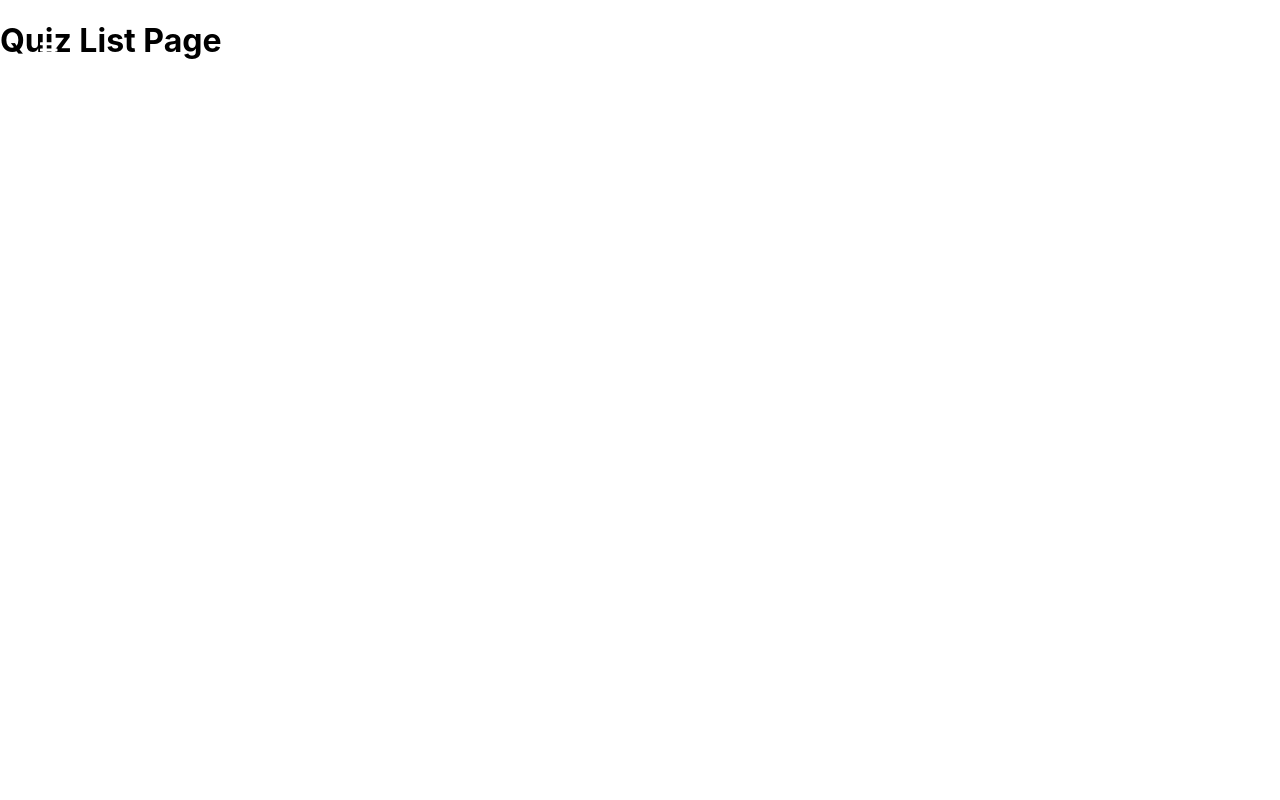
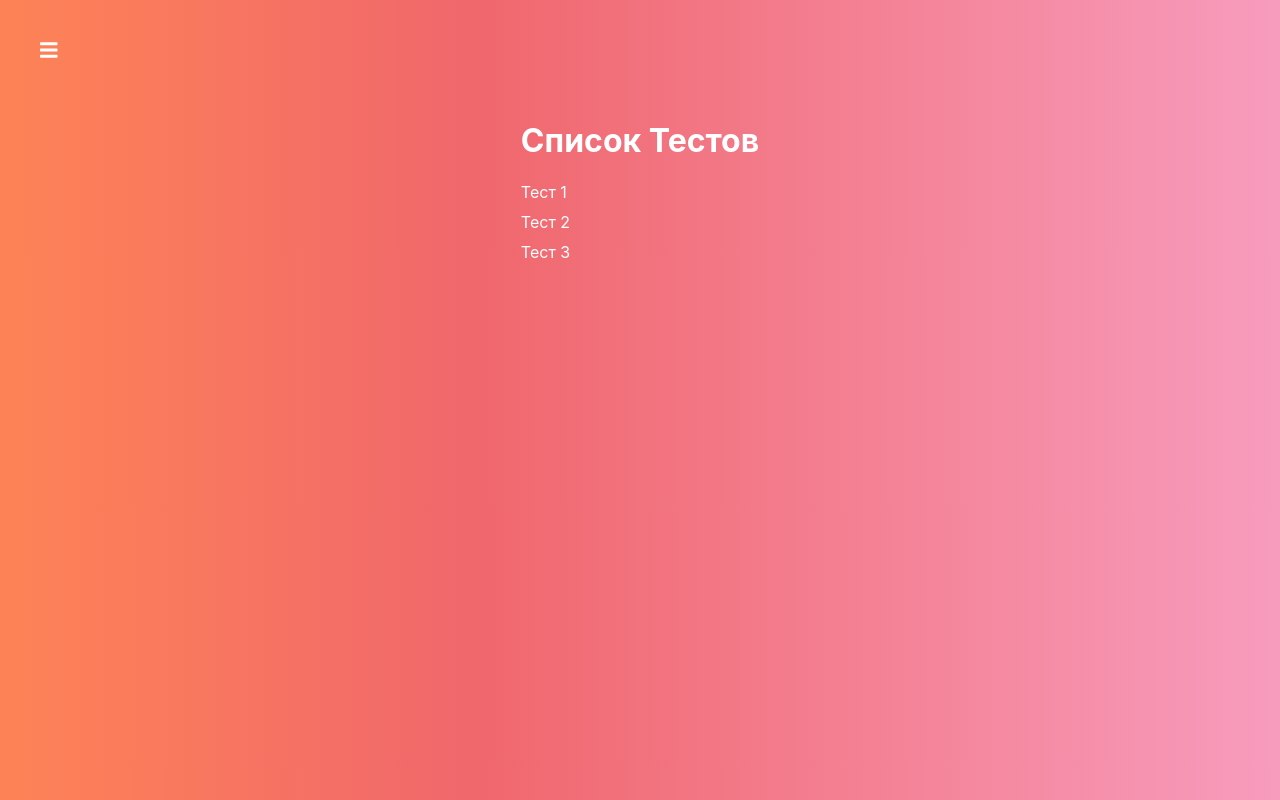
Before and after one commit to el1k08/quizee, a React (Create React App) app: page / in a window 1280 px wide. Built offline with nearby package versions, Linux system fonts and the light colour scheme.

Commit message:
quiz list page

```diff
--- a/src/components/FinishedQuiz/FinishedQuiz.jsx
+++ b/src/components/FinishedQuiz/FinishedQuiz.jsx
@@ -2,6 +2,7 @@
 import classes from './FinishedQuiz.module.scss'
 import { FontAwesomeIcon } from '@fortawesome/react-fontawesome'
 import Button from '../UI/Button/Button'
+import { Link } from 'react-router-dom'
 
 const FinishedQuiz = (props) => {
 
@@ -32,7 +33,9 @@
 
       <div>
         <Button onClick={props.onRetry} type="primary">Повторить</Button>
-        <Button type="success">Перейти в список тестов</Button>
+        <Link to="/">
+          <Button type="success">Перейти в список тестов</Button>
+        </Link>
       </div>
     </div>
    );
--- a/src/containers/Quiz/Quiz.jsx
+++ b/src/containers/Quiz/Quiz.jsx
@@ -100,6 +100,10 @@
     })
   }
 
+  componentDidMount() {
+    console.log('Quiz ID = ', this.props.match.params.id)
+  }
+
   render() {
     return (
       <div className={classes.Quiz}>
--- a/src/containers/QuizList/QuizList.jsx
+++ b/src/containers/QuizList/QuizList.jsx
@@ -1,10 +1,33 @@
 import React from 'react';
+import { NavLink } from 'react-router-dom'
+import classes from './QuizList.module.scss'
 
 class QuizList extends React.Component {
   state = {  }
+
+  renderQuizes() {
+    return [1, 2, 3].map((quiz, index) => {
+      return (
+        <li key={index}>
+          <NavLink to={'/quiz/' + quiz}>
+            Тест {quiz}
+          </NavLink>
+        </li>
+      )
+    })
+  }
+
   render() {
     return (
-      <h1>Quiz List Page</h1>
+      <div className={classes.QuizList}>
+        <div>
+          <h1>Список Тестов</h1>
+
+          <ul>
+            { this.renderQuizes()  }
+          </ul>
+        </div>
+      </div>
      );
   }
 }
--- a/src/containers/QuizList/QuizList.module.scss
+++ b/src/containers/QuizList/QuizList.module.scss
@@ -1,3 +1,31 @@
 .QuizList {
+  display: flex;
+  justify-content: center;
+  padding-top: 100px;
+  flex-grow: 1;
+  width: 100%;
+  background: linear-gradient(90deg, #fd8355 0%, #f0676c 37%, #f79cbd 100%);
 
+  h1 {
+    color: #fff;
+  }
+
+  ul {
+    list-style: none;
+    margin: 0;
+    padding: 0;
+
+    li {
+      margin-bottom: 10px;
+
+      a {
+        text-decoration: none;
+        color: #fff;
+
+        &:hover {
+          color: #363f54;
+        }
+      }
+    }
+  }
 }
```
